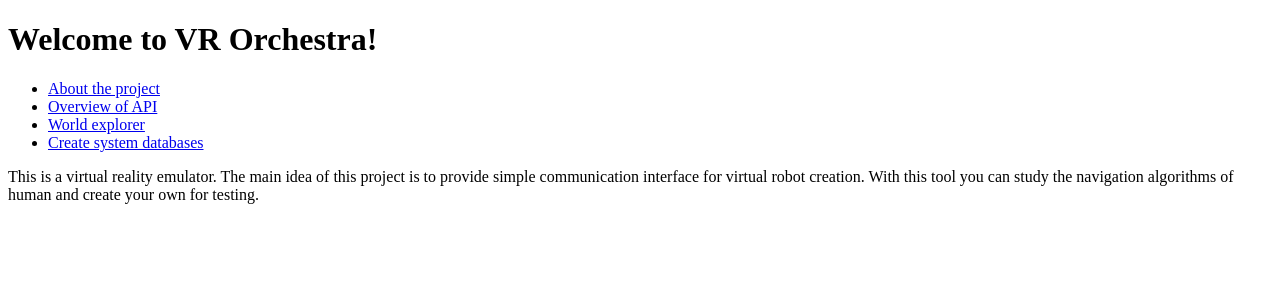
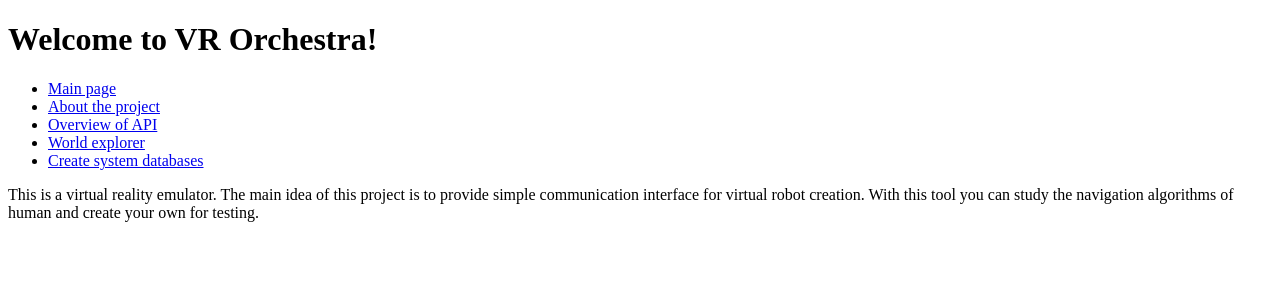
Before and after one commit to drmaxandrianov/vrorchestra, a PHP site: page / in a window 1280 px wide. Shown: the top 300 px of the page. Run offline with PHP 8.4, Linux system fonts and the light colour scheme.

Commit message:
Link to main page was added.

```diff
--- a/bars/bar_navigation.php
+++ b/bars/bar_navigation.php
@@ -1,5 +1,8 @@
 <nav>
 	<ul>
+		<li>
+			<a href="index.php">Main page</a>
+		</li>
 		<li>
 			<a href="about.php">About the project</a>
 		</li>
```
